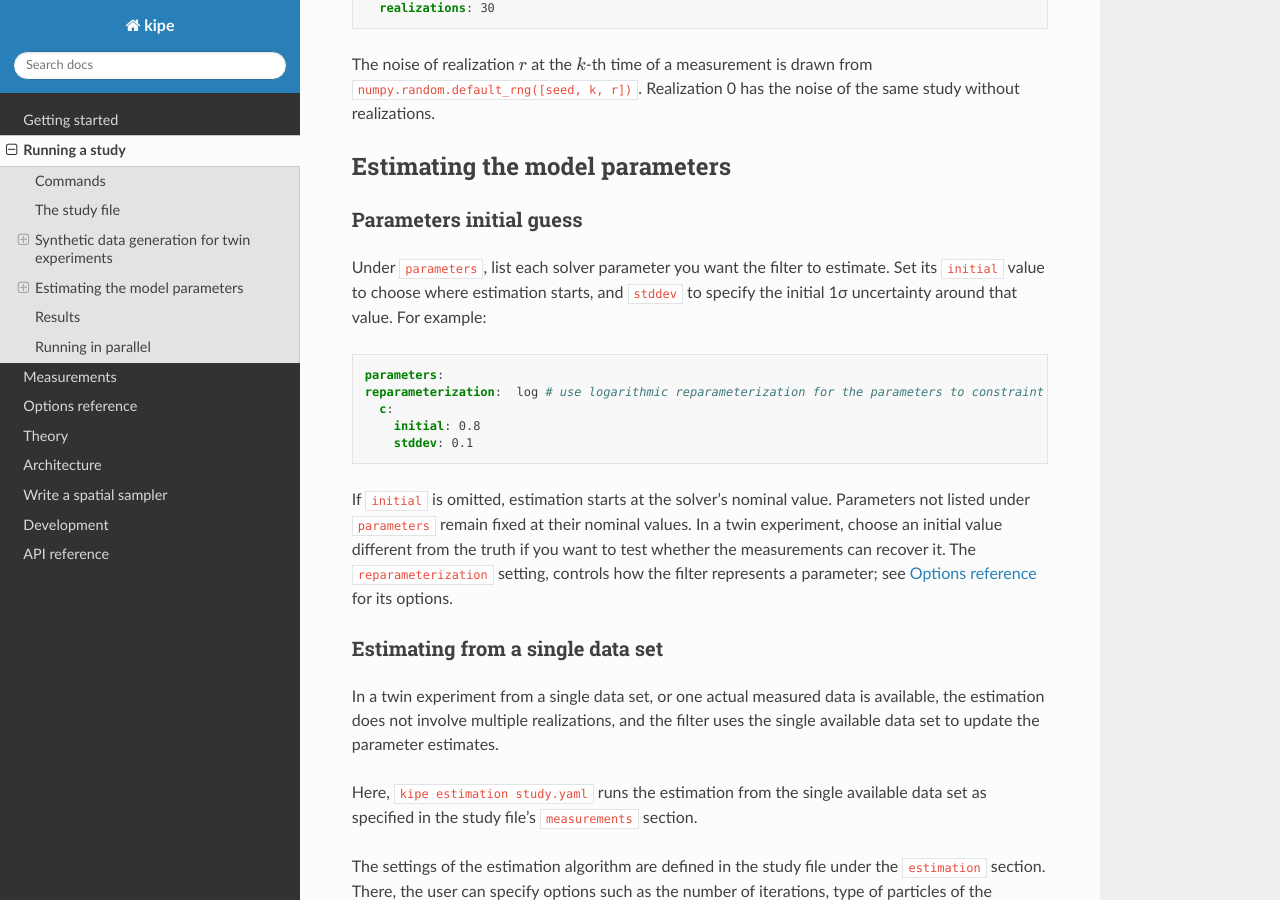
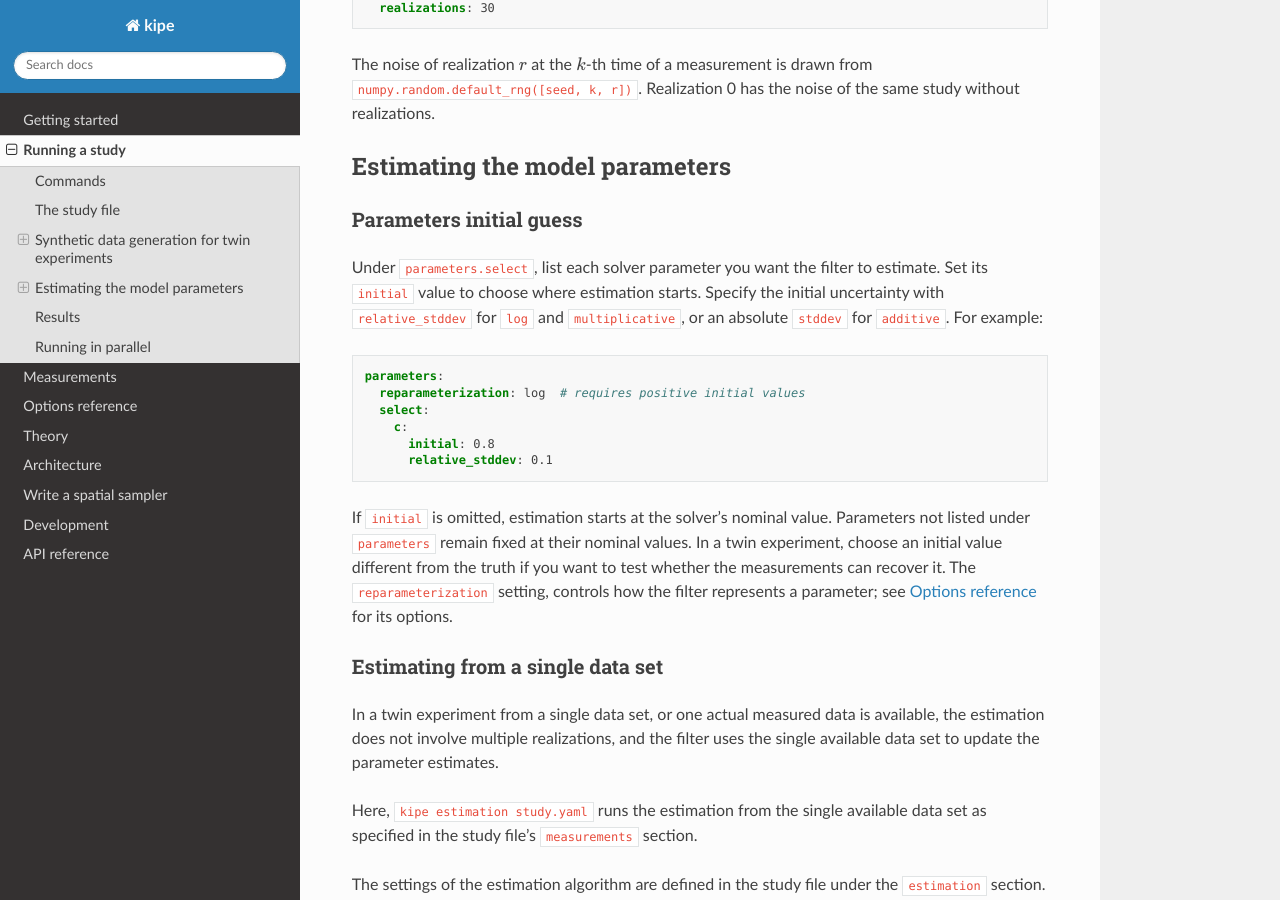
Before and after one commit to cardiomath/kipe, a Sphinx documentation site: the page built from docs/source/running.rst, in a window 1280 px wide and 900 px high, scrolled down 2564 px. Built offline with Sphinx 7.4.7 and the Read the Docs theme 3.1.0, drawn with Linux system fonts in a browser that asks for light colours; pages that are not in the unit, such as notebooks, are missing from menus.

Commit message:
fix(docs): Clarify solver parameter documentation for initial values
Updated the documentation for solver parameters to clarify the use of 'relative_stddev' and 'stddev' for initial uncertainties.

Co-authored-by: Copilot Autofix powered by AI <175728472+Copilot@users.noreply.github.com>

```diff
--- a/docs/source/running.rst
+++ b/docs/source/running.rst
@@ -137,17 +137,19 @@ Estimating the model parameters
 Parameters initial guess
 ^^^^^^^^^^^^^^^^^^^^^^^^
 
-Under ``parameters``, list each solver parameter you want the filter to estimate. Set its
-``initial`` value to choose where estimation starts, and ``stddev`` to specify the initial
-1σ uncertainty around that value. For example:
+Under ``parameters.select``, list each solver parameter you want the filter to estimate.
+Set its ``initial`` value to choose where estimation starts. Specify the initial uncertainty
+with ``relative_stddev`` for ``log`` and ``multiplicative``, or an absolute ``stddev`` for
+``additive``. For example:
 
 .. code-block:: yaml
 
     parameters:
-    reparameterization:  log # use logarithmic reparameterization for the parameters to constraint the sign to be the same as the one of the initial guess
-      c:
-        initial: 0.8
-        stddev: 0.1
+      reparameterization: log  # requires positive initial values
+      select:
+        c:
+          initial: 0.8
+          relative_stddev: 0.1
 
 If ``initial`` is omitted, estimation starts at the solver's nominal value. Parameters not
 listed under ``parameters`` remain fixed at their nominal values. In a twin experiment,
```
